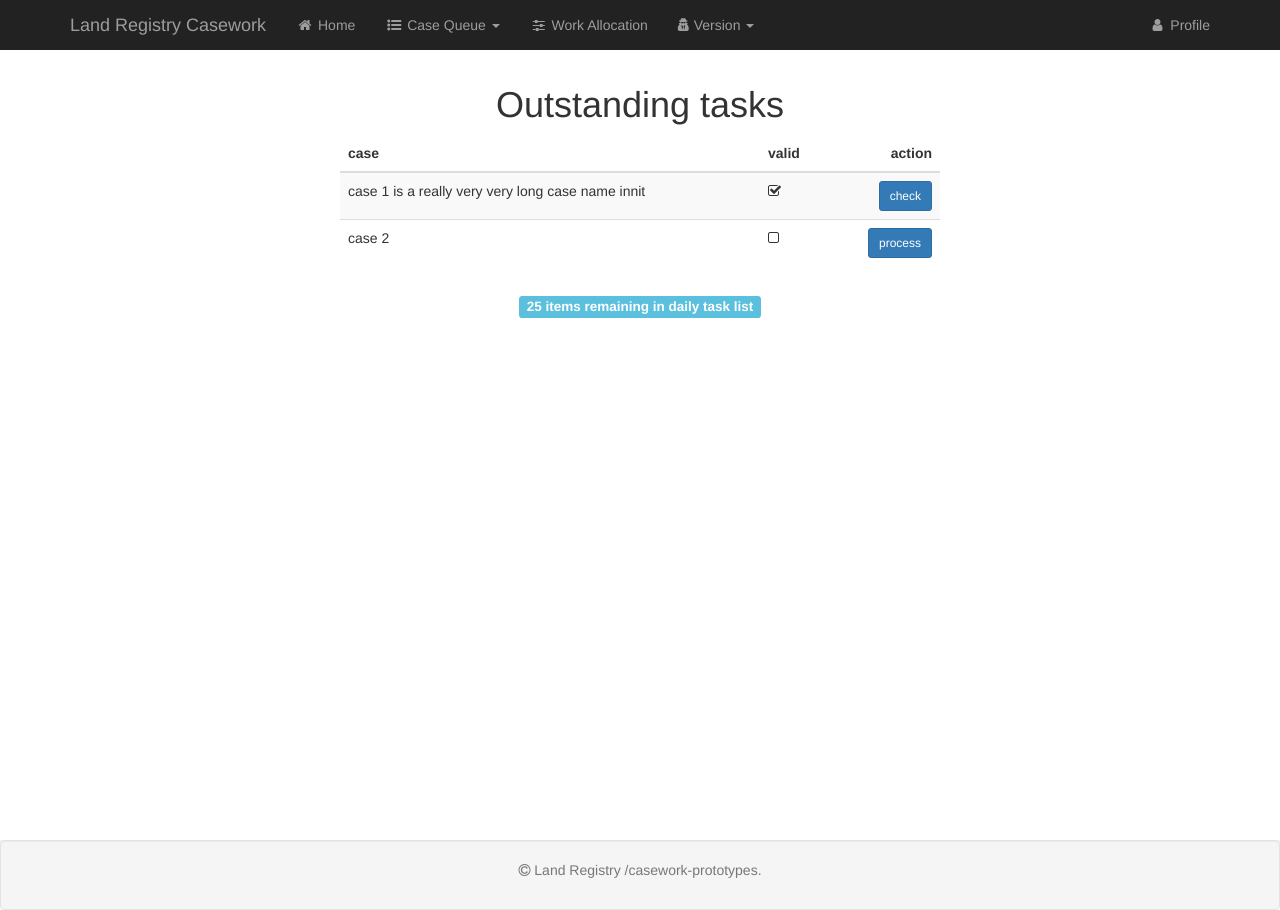
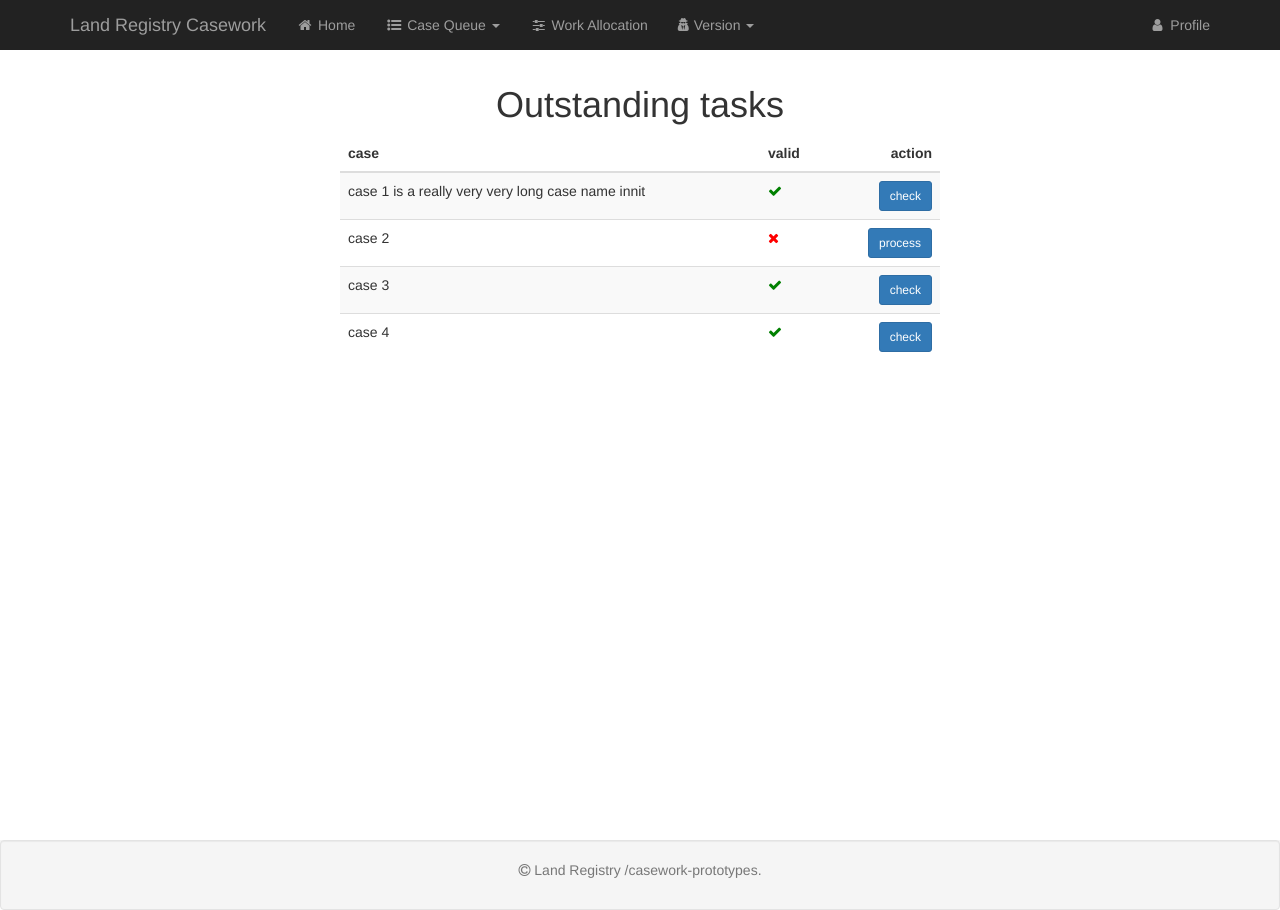
Before and after one commit to LandRegistry/casework-prototypes, a Jekyll site: the page built from andy-getwork.html, in a window 1280 px wide. Built offline with Jekyll 4.4.1, drawn with Linux system fonts in a browser that asks for light colours; nearby versions of some CDN libraries.

Commit message:
Changed table to use tick and cross instead of checkbox-style icons. Removed work count

```diff
--- a/andy-getwork.html
+++ b/andy-getwork.html
@@ -19,33 +19,48 @@ permalink: /andy/getwork/
                 </tr>
             </thead>
             <tbody>
+
                 <tr>
                     <td>case 1 is a really very very long case name innit</td>
-                <td><i class="fa fa-check-square-o"></i></td>
+                    <td><i class="fa fa-check" style="color:green"></i></td>
                     <td style="text-align:right">
                         <a href="{{ site.baseurl }}/andy/currentapp/">
                             <button type="button" class="btn btn-sm btn-primary">check</button>
                         </a>
                     </td>
                 </tr>
+
                 <tr>
                     <td>case 2</td>
-                <td><i class="fa fa-square-o"></i></td>
+                    <td><i class="fa fa-times" style="color:red"></i></td>
                     <td style="text-align:right">
                         <a href="{{ site.baseurl }}/andy/currentapp/">
                             <button type="button" class="btn btn-sm btn-primary">process</button>
                         </a>
                     </td>
                 </tr>
+
+                <tr>
+                    <td>case 3</td>
+                    <td><i class="fa fa-check" style="color:green"></i></td>
+                    <td style="text-align:right">
+                        <a href="{{ site.baseurl }}/andy/currentapp/">
+                            <button type="button" class="btn btn-sm btn-primary">check</button>
+                        </a>
+                    </td>
+                </tr>
+
+                <tr>
+                    <td>case 4</td>
+                    <td><i class="fa fa-check" style="color:green"></i></td>
+                    <td style="text-align:right">
+                        <a href="{{ site.baseurl }}/andy/currentapp/">
+                            <button type="button" class="btn btn-sm btn-primary">check</button>
+                        </a>
+                    </td>
+                </tr>
+
             </tbody>
         </table>
     </div>
-
-    <div class="row" style="text-align:center">
-        <div>
-            <h4>
-                <span class="label label-info">25 items remaining in daily task list</span>
-            </h4>
 </div>
-    </div>
-</div>
```
Lines whose indentation alone changed are shown as unchanged.
